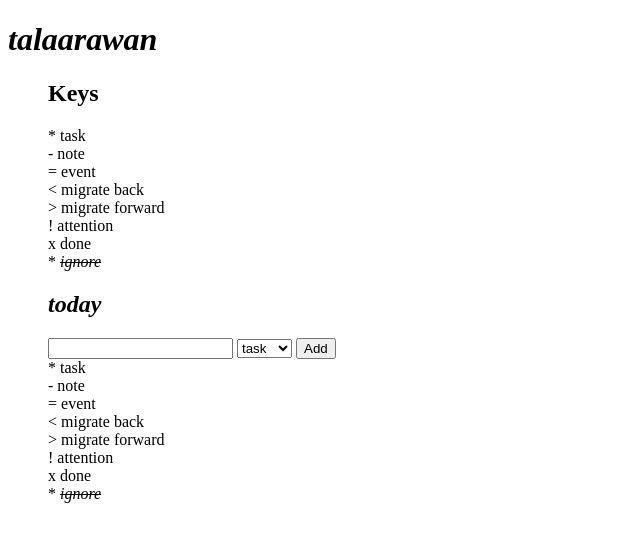
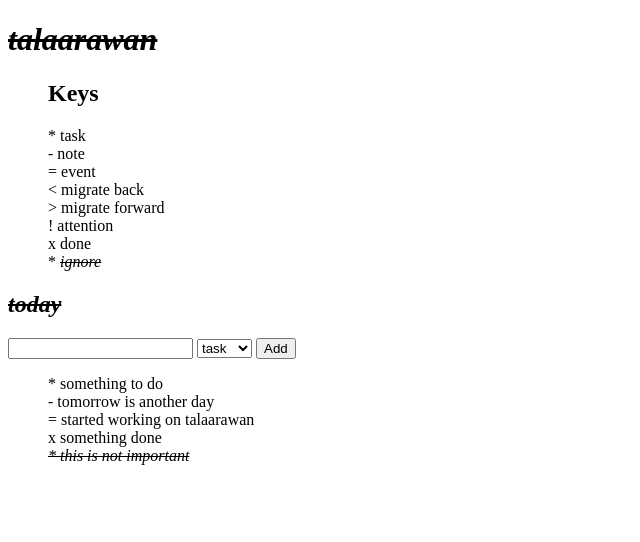
Before and after one commit to ramidem/talaarawan, a plain HTML site: page src/index.html in a window 1280 px wide. Shown: the whole page, without its empty margins (0-640 px from the left). Drawn offline with Linux system fonts and the light colour scheme.

Commit message:
[feat] get tasks from js

```diff
--- a/src/index.html
+++ b/src/index.html
@@ -4,6 +4,7 @@
   <meta charset="UTF-8">
   <meta http-equiv="X-UA-Compatible" content="IE=edge">
   <meta name="viewport" content="width=device-width, initial-scale=1.0">
+  <link rel="stylesheet" href="./styles.css">
   <title>talaarawan</title>
 </head>
 <body>
@@ -20,7 +21,6 @@
     <li>* <em style="text-decoration: line-through;">ignore</em></li>
   </ul>
 
-  <ul style="list-style: none;">
   <h2><em>today</em></h2>
   <form action="">
     <input type="text" name="task" id="task">
@@ -31,14 +31,8 @@
     </select>
     <input type="button" value="Add">
   </form>
-    <li>* task</li>
-    <li>- note</li>
-    <li>= event</li>
-    <li>&lt; migrate back</li>
-    <li>&gt; migrate forward</li>
-    <li>! attention</li>
-    <li>x done</li>
-    <li>* <em style="text-decoration: line-through;">ignore</em></li>
+
+  <ul id="tasks" style="list-style: none;">
   </ul>
 
   <script src="./index.js"></script>
--- a/src/index.js
+++ b/src/index.js
@@ -1 +1,68 @@
-console.log("Hellow, World!");
+const tasks = [
+  {
+    id: 1,
+    content: "something to do",
+    type: "task",
+    status: null,
+  },
+  {
+    id: 2,
+    content: "tomorrow is another day",
+    type: "note",
+    status: null,
+  },
+  {
+    id: 3,
+    content: "started working on talaarawan",
+    type: "event",
+    status: null,
+  },
+  {
+    id: 4,
+    content: "something done",
+    type: "task",
+    status: "done",
+  },
+  {
+    id: 5,
+    content: "this is not important",
+    type: "task",
+    status: "cancelled",
+  },
+];
+
+const getKey = (task) => {
+  switch (task.type) {
+    case "task":
+      if (task.status === "done") {
+        return "x";
+      }
+      return "*";
+
+    case "note":
+      return "-";
+
+    case "event":
+      return "=";
+
+    default:
+      return "*";
+  }
+};
+
+const ul = document.getElementById("tasks");
+
+tasks.forEach((task) => {
+  const li = document.createElement("li");
+  const content = document.createTextNode(`${getKey(task)} ${task.content}`);
+
+  if (task.status === "cancelled") {
+    const em = document.createElement("em");
+    em.appendChild(content);
+    li.appendChild(em);
+  } else {
+    li.appendChild(content);
+  }
+
+  ul.appendChild(li);
+});
--- a/src/styles.css
+++ b/src/styles.css
@@ -0,0 +1,3 @@
+em {
+  text-decoration: line-through;
+}
```
Lines whose indentation alone changed are shown as unchanged.
